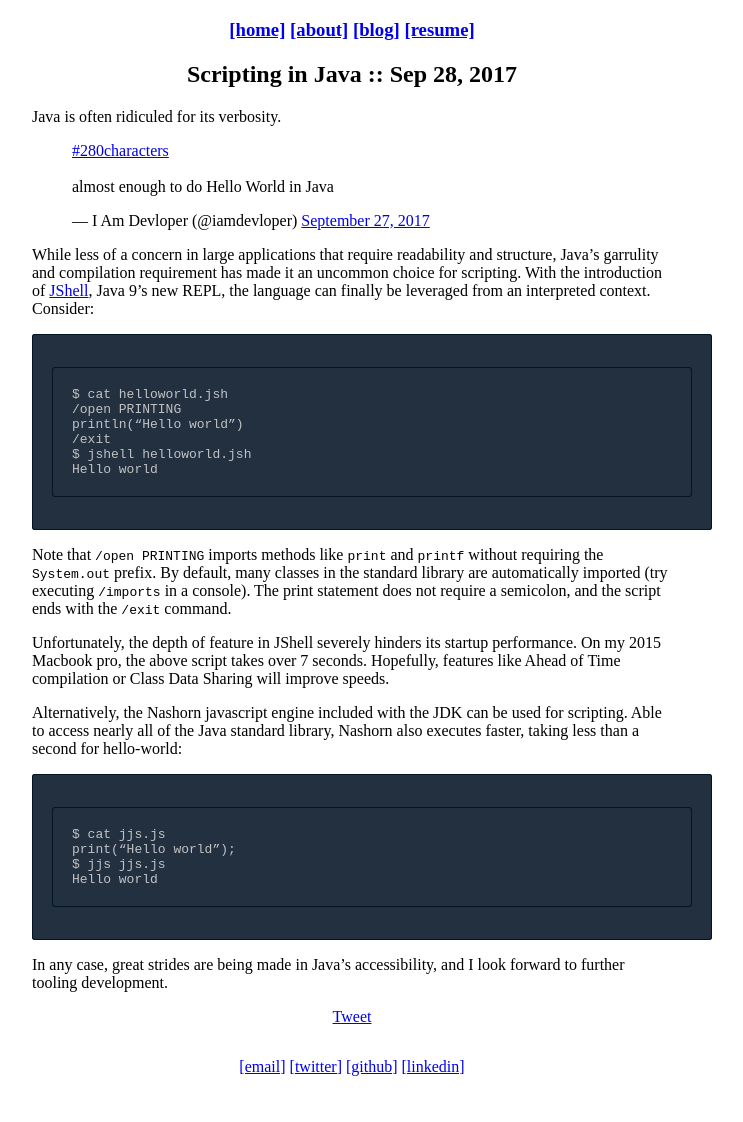
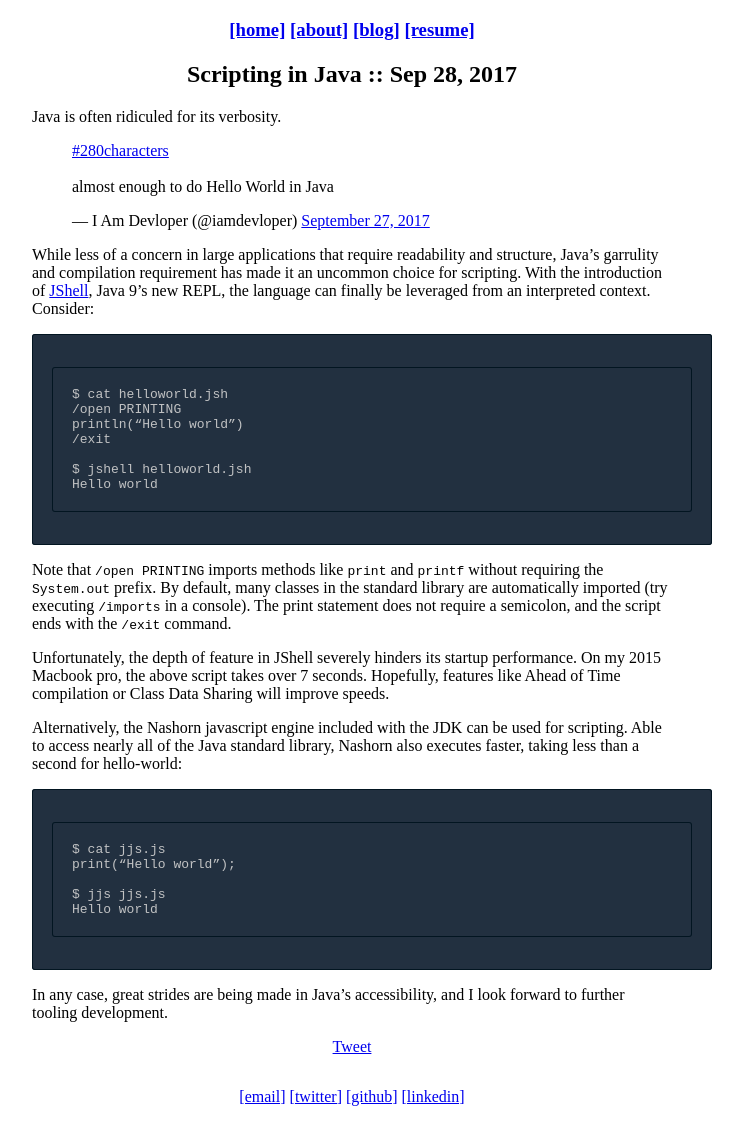
Before and after one commit to AugustNagro/augustnagro.github.io, a Jekyll site: the page built from _posts/2017-9-28-jshell-scripting.md, in a window 1280 px wide. Shown: the whole page, without its empty margins (288-1031 px from the left). Built offline with Jekyll 4.4.1, drawn with Linux system fonts in a browser that asks for light colours; comment, search, counter and statistics services are not loaded; before the commit the page ends 1092 px from its top, so only the background shows below that.

````diff
--- a/_posts/2017-9-28-jshell-scripting.md
+++ b/_posts/2017-9-28-jshell-scripting.md
@@ -5,8 +5,7 @@
 ---
 Java is often ridiculed for its verbosity.
 
-<blockquote class="twitter-tweet" data-lang="en"><p lang="en" dir="ltr"><a href="https://twitter.com/hashtag/280characters?src=hash&amp;ref_src=twsrc%5Etfw">#280characters</a><br><br>almost enough to do Hello World in Java</p>&mdash; I Am Devloper (@iamdevloper) <a href="https://twitter.com/iamdevloper/status/912955304383533056?ref_src=twsrc%5Etfw">September 27, 2017</a></blockquote>
-<script async src="//platform.twitter.com/widgets.js" charset="utf-8"></script>
+<p align="center"><blockquote class="twitter-tweet" data-lang="en"><p lang="en" dir="ltr"><a href="https://twitter.com/hashtag/280characters?src=hash&amp;ref_src=twsrc%5Etfw">#280characters</a><br><br>almost enough to do Hello World in Java</p>&mdash; I Am Devloper (@iamdevloper) <a href="https://twitter.com/iamdevloper/status/912955304383533056?ref_src=twsrc%5Etfw">September 27, 2017</a></blockquote><script async src="//platform.twitter.com/widgets.js" charset="utf-8"></script></p>
 
 While less of a concern in large applications that require readability and structure, Java’s garrulity and compilation requirement has made it an uncommon choice for scripting. With the introduction of [JShell](https://docs.oracle.com/javase/9/jshell/introduction-jshell.htm), Java 9’s new REPL, the language can finally be leveraged from an interpreted context. Consider:
 
@@ -15,6 +14,7 @@
 /open PRINTING
 println(“Hello world”)
 /exit
+
 $ jshell helloworld.jsh
 Hello world
 ```
@@ -27,6 +27,7 @@
 ```
 $ cat jjs.js
 print(“Hello world”);
+
 $ jjs jjs.js
 Hello world
 ```
````
